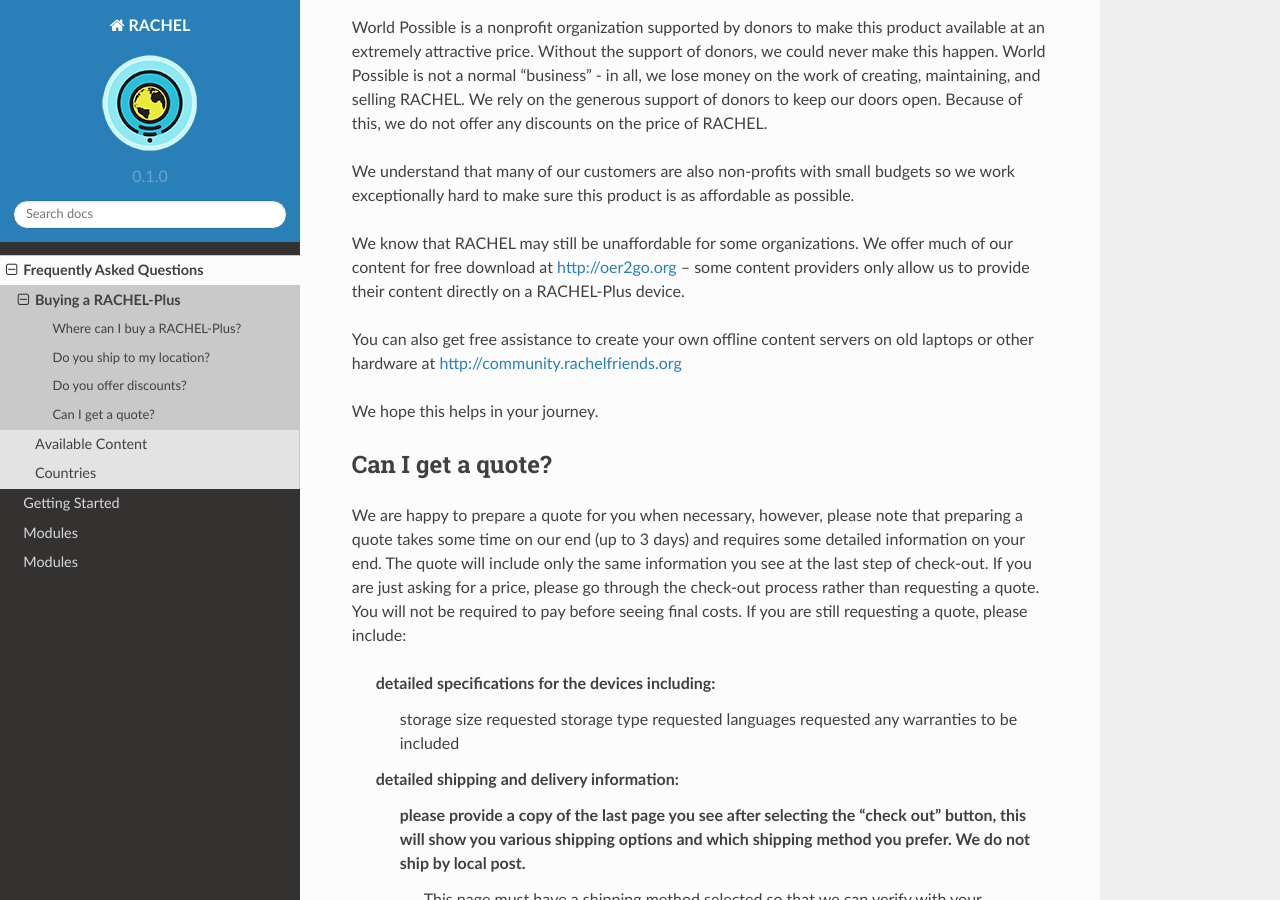
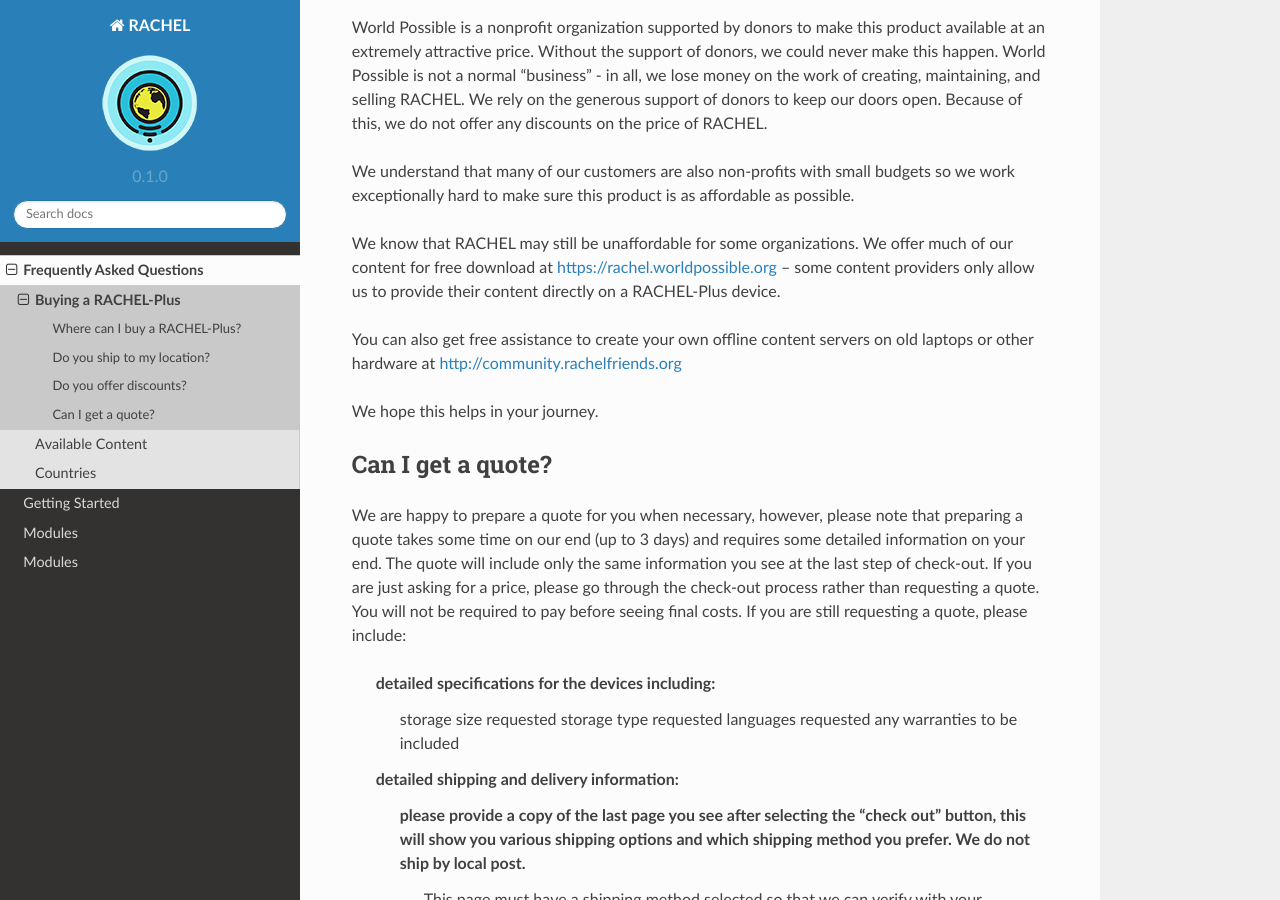
Before and after one commit to worldpossible/rachel, a Sphinx documentation site: the page built from docs/source/faq/buying.rst, in a window 1280 px wide and 900 px high, scrolled down 725 px. Built offline with Sphinx 7.4.7 and the Read the Docs theme 2.0.0, drawn with Linux system fonts in a browser that asks for light colours; pages that are not in the unit, such as notebooks, are missing from menus; some of the changed lines change nothing that is shown.

Commit message:
link fix

```diff
--- a/docs/source/faq/buying.rst
+++ b/docs/source/faq/buying.rst
@@ -28,7 +28,7 @@
 
 We understand that many of our customers are also non-profits with small budgets so we work exceptionally hard to make sure this product is as affordable as possible.
 
-We know that RACHEL may still be unaffordable for some organizations. We offer much of our content for free download at http://oer2go.org -- some content providers only allow us to provide their content directly on a RACHEL-Plus device.
+We know that RACHEL may still be unaffordable for some organizations. We offer much of our content for free download at https://rachel.worldpossible.org -- some content providers only allow us to provide their content directly on a RACHEL-Plus device.
 
 You can also get free assistance to create your own offline content servers on old laptops or other hardware at http://community.rachelfriends.org
 
```
